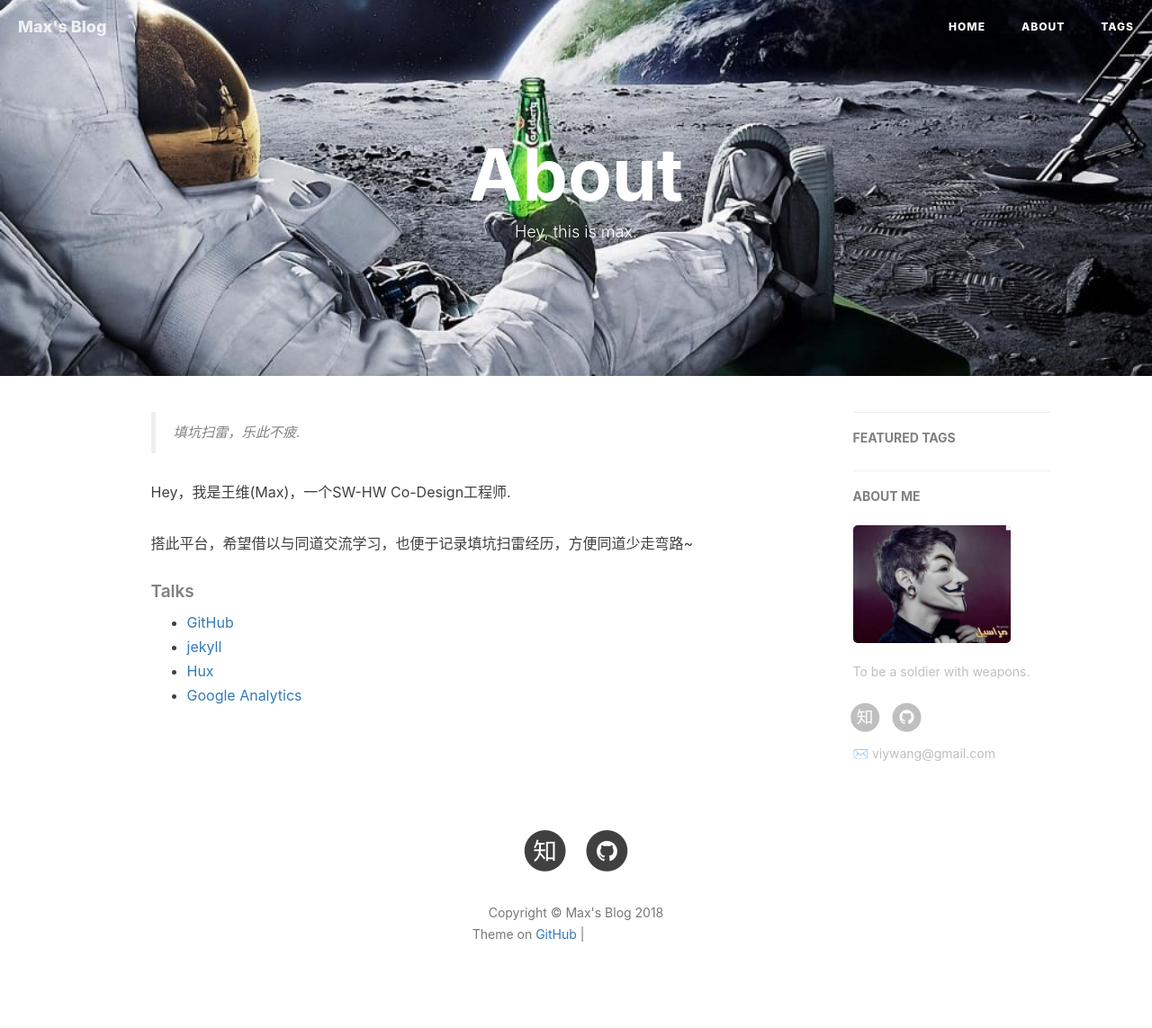
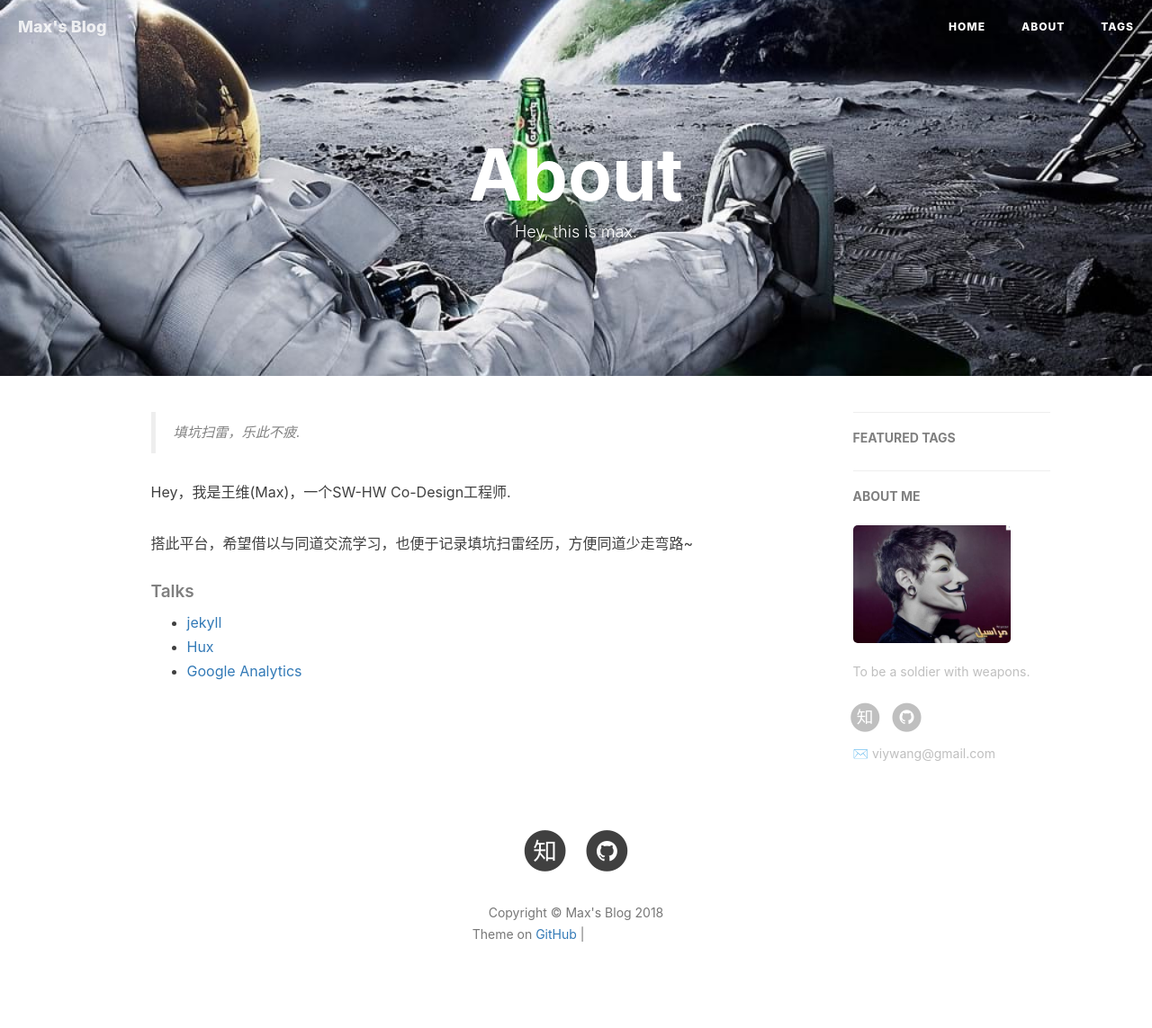
Before and after one commit to VVViy/VVViy.github.io, a Jekyll site: the page built from about.html, in a window 1280 px wide. Shown: the whole page at 90% size. Built offline with Jekyll 4.4.1, drawn with Linux system fonts in a browser that asks for light colours; nearby versions of some CDN libraries; comment, search, counter and statistics services are not loaded; grey boxes are pictures that could not be loaded.

Commit message:
Update about.html

```diff
--- a/about.html
+++ b/about.html
@@ -27,7 +27,6 @@ header-img: "img/blog-bg-cheers-earth.jpg"
     <h5>Talks</h5>
 
     <ul>
-        <li><a href="https://github.com">GitHub</a></li>
         <li><a href="http://jekyll.com.cn/">jekyll</a></li>
         <li><a href="http://huangxuan.me/">Hux</a></li>
         <li><a href="https://analytics.google.com/analytics">Google Analytics</a></li>
```
